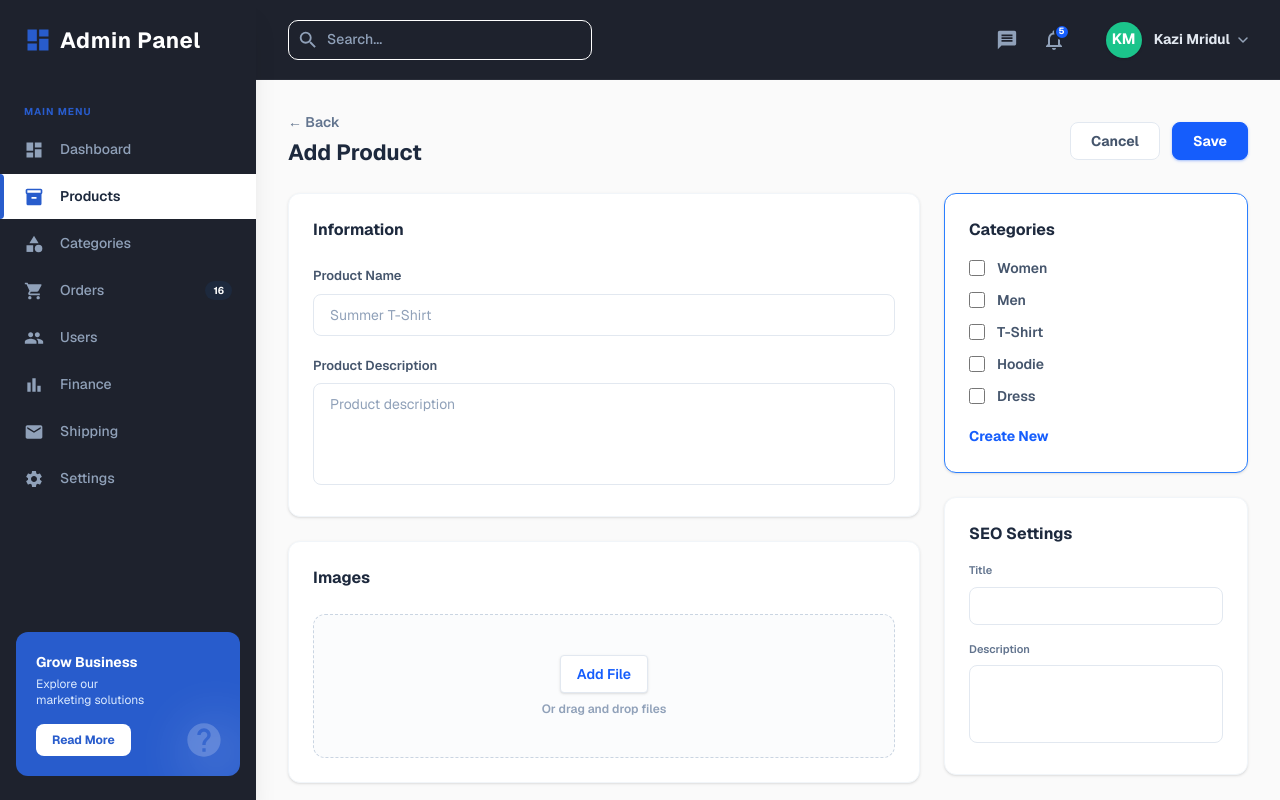
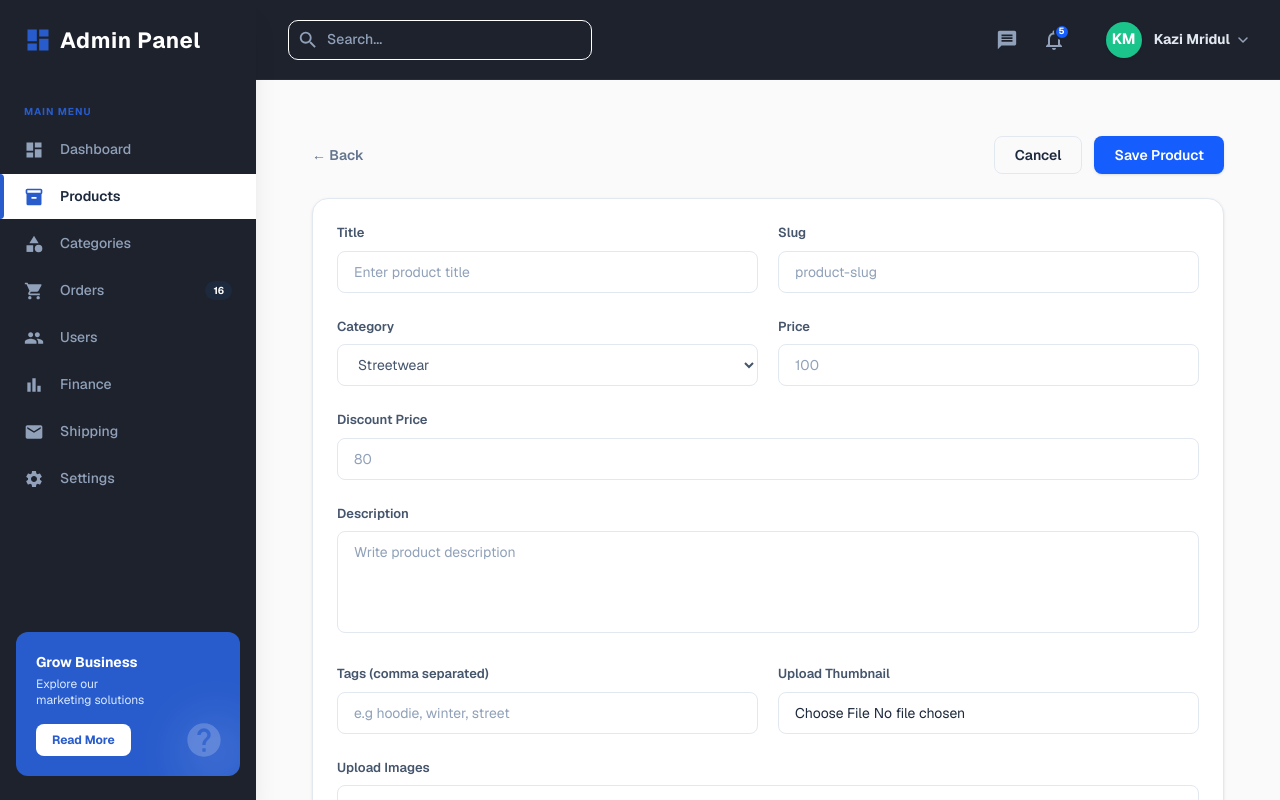
Before and after one commit to midu100/E-commece-FullStack, a Next.js app in the folder client/: page /admin/products/add in a window 1280 px wide. Built offline with nearby package versions, Linux system fonts and the light colour scheme.

Commit message:
add Product

```diff
--- a/client/app/(admin)/admin/products/add/page.jsx
+++ b/client/app/(admin)/admin/products/add/page.jsx
@@ -1,179 +1,206 @@
 "use client";
-import React, { useState } from 'react';
-import Link from 'next/link';
+import React, { useState } from "react";
+import Link from "next/link";
 
 const AddProduct = () => {
-  const [hasMultipleOptions, setHasMultipleOptions] = useState(true);
+  const [variants,setVariants] = useState([{id : Date.now(),sku:`KN-${Math.floor(Math.random()*1000)}`,color:'',size:'',stock:'' }])
+  const [newProduct,setNewProduct] = useState({title:'',slug:'',description:'',category:'',price:'',discountPercentage:'',variants:'',tags:''})
+
+  const handleAddNewVariants = ()=>{
+    const existVariant = [...variants]
+    existVariant.push({
+      id: Date.now(), sku:`KN-${Math.floor(Math.random()*1000)}`,color:'',size:'',stock:''
+    })
+    setVariants(existVariant)
+  }
+
+
+  const handleCancelVriants = (id)=>{
+
+    if(variants.length > 1){
+      const updatedVariantList = variants.filter((item)=>item.id !== id)
+      setVariants(updatedVariantList)
+    }
+
+
+  }
+
+  const handleInputVariant = (id,feild,value)=>{
+    console.log(id,feild,value)
+    let variantInputChange = variants.map((item)=>{
+      if(item.id == id){
+        item[feild] = value
+      }
+      return item
+    })
+   setVariants(variantInputChange)
+
+  }
+
+  console.log(variants)
+
 
   return (
-    <div className="max-w-7xl mx-auto space-y-6">
+    <div className="max-w-5xl mx-auto p-6 space-y-6">
+
       {/* Header */}
-      <div className="flex flex-col sm:flex-row justify-between items-start sm:items-center gap-4">
-        <div>
-          <Link href="/admin/products" className="text-sm font-semibold text-slate-500 hover:text-blue-600 transition-colors flex items-center gap-1 mb-1">
-            &larr; Back
+      <div className="flex justify-between items-center">
+        <Link
+          href="/admin/products"
+          className="text-sm font-semibold text-slate-500 hover:text-blue-600"
+        >
+          ← Back
         </Link>
-          <h2 className="text-[22px] font-bold text-slate-800">Add Product</h2>
-        </div>
-        <div className="flex items-center gap-3">
-          <button className="px-5 py-2 text-sm font-bold text-slate-600 bg-white border border-slate-200 rounded-lg hover:bg-slate-50 transition-colors">
+
+        <div className="flex gap-3">
+          <button className="px-5 py-2 text-sm font-semibold border border-slate-200 rounded-lg hover:bg-slate-50">
             Cancel
           </button>
-          <button className="px-5 py-2 text-sm font-bold text-white bg-blue-600 border border-blue-600 rounded-lg hover:bg-blue-700 transition-colors shadow-sm shadow-blue-600/30">
-            Save
+          <button className="px-5 py-2 text-sm font-semibold bg-blue-600 text-white rounded-lg hover:bg-blue-700 shadow-sm">
+            Save Product
           </button>
         </div>
       </div>
 
-      <div className="grid grid-cols-1 lg:grid-cols-3 gap-6">
-        {/* Left Column (Main Content) */}
-        <div className="lg:col-span-2 space-y-6">
+      {/* Card */}
+      <div className="bg-white border border-slate-200 rounded-2xl shadow-sm p-6 space-y-6">
 
-          {/* Information */}
-          <div className="bg-white p-6 rounded-xl border border-slate-100 shadow-sm">
-            <h3 className="font-bold text-slate-800 mb-6">Information</h3>
-            <div className="space-y-5">
-              <div>
-                <label className="block text-[13px] font-semibold text-slate-600 mb-2">Product Name</label>
-                <input
-                  type="text"
-                  className="w-full px-4 py-2.5 text-sm rounded-lg border border-slate-200 focus:outline-none focus:border-blue-500 focus:ring-1 focus:ring-blue-500 transition-colors placeholder-slate-400"
-                  placeholder="Summer T-Shirt"
+        {/* Row 1 */}
+        <div className="flex flex-col md:flex-row gap-5">
+          <div className="flex-1">
+            <label className="block text-[13px] font-semibold text-slate-600 mb-2">Title</label>
+            <input onChange={(e)=>setNewProduct((prev)=>({...prev,title:e.target.valu}))} type="text" placeholder="Enter product title"
+              className="w-full px-4 py-2.5 text-sm rounded-lg border border-slate-200 focus:outline-none focus:border-blue-500 focus:ring-1 focus:ring-blue-500 placeholder-slate-400 transition"
             />
           </div>
+
+          <div className="flex-1">
+            <label className="block text-[13px] font-semibold text-slate-600 mb-2">Slug</label>
+            <input onChange={(e)=>setNewProduct((prev)=>({...prev,slug:e.target.valu}))} type="text" placeholder="product-slug"
+              className="w-full px-4 py-2.5 text-sm rounded-lg border border-slate-200 focus:outline-none focus:border-blue-500 focus:ring-1 focus:ring-blue-500 placeholder-slate-400 transition"
+            />
+          </div>
+        </div>
+
+        {/* Row 2 */}
+        <div className="flex flex-col md:flex-row gap-5">
+          <div className="flex-1">
+            <label className="block text-[13px] font-semibold text-slate-600 mb-2">Category</label>
+            <select onChange={(e)=>setNewProduct((prev)=>({...prev,size:e.target.valu}))} className="w-full px-4 py-2.5 text-sm rounded-lg border border-slate-200 focus:outline-none focus:border-blue-500 focus:ring-1 focus:ring-blue-500 text-slate-600">
+              <option>Streetwear</option>
+              <option>Men</option>
+              <option>Women</option>
+              <option>Hoodie</option>
+            </select>
+          </div>
+
+          <div className="flex-1">
+            <label className="block text-[13px] font-semibold text-slate-600 mb-2">Price</label>
+            <input onChange={(e)=>setNewProduct((prev)=>({...prev,price:e.target.valu}))} type="number" placeholder="100"
+              className="w-full px-4 py-2.5 text-sm rounded-lg border border-slate-200 focus:outline-none focus:border-blue-500 focus:ring-1 focus:ring-blue-500 placeholder-slate-400 transition"
+            />
+          </div>
+        </div>
+
+        {/* Row 3 */}
+        <div className="flex flex-col md:flex-row gap-5">
+          <div className="flex-1">
+            <label className="block text-[13px] font-semibold text-slate-600 mb-2">Discount Price</label>
+            <input onChange={(e)=>setNewProduct((prev)=>({...prev,discountPercentage:e.target.valu}))} type="number" placeholder="80"
+              className="w-full px-4 py-2.5 text-sm rounded-lg border border-slate-200 focus:outline-none focus:border-blue-500 focus:ring-1 focus:ring-blue-500 placeholder-slate-400 transition"
+            />
+          </div>
+        </div>
+
+        {/* Description */}
         <div>
-                <label className="block text-[13px] font-semibold text-slate-600 mb-2">Product Description</label>
-                <textarea
-                  rows="4"
-                  className="w-full px-4 py-2.5 text-sm rounded-lg border border-slate-200 focus:outline-none focus:border-blue-500 focus:ring-1 focus:ring-blue-500 transition-colors placeholder-slate-400 resize-none"
-                  placeholder="Product description"
-                ></textarea>
+          <label className="block text-[13px] font-semibold text-slate-600 mb-2">Description</label>
+          <textarea onChange={(e)=>setNewProduct((prev)=>({...prev,description:e.target.valu}))} rows={4}
+            placeholder="Write product description"
+            className="w-full px-4 py-2.5 text-sm rounded-lg border border-slate-200 focus:outline-none focus:border-blue-500 focus:ring-1 focus:ring-blue-500 placeholder-slate-400 transition resize-none"
+          />
         </div>
+
+        {/* Tags + Thumbnail */}
+        <div className="flex flex-col md:flex-row gap-5">
+          <div className="flex-1">
+            <label className="block text-[13px] font-semibold text-slate-600 mb-2">Tags (comma separated)</label>
+            <input onChange={(e)=>setNewProduct((prev)=>({...prev,tags:e.target.valu}))} type="text"
+              placeholder="e.g hoodie, winter, street"
+              className="w-full px-4 py-2.5 text-sm rounded-lg border border-slate-200 focus:outline-none focus:border-blue-500 focus:ring-1 focus:ring-blue-500 placeholder-slate-400 transition"
+            />
+          </div>
+
+          <div className="flex-1">
+            <label className="block text-[13px] font-semibold text-slate-600 mb-2">Upload Thumbnail</label>
+            <input type="file"
+              className="w-full px-4 py-2.5 text-sm rounded-lg border border-slate-200 focus:outline-none focus:border-blue-500 focus:ring-1 focus:ring-blue-500 placeholder-slate-400 transition"
+            />
           </div>
         </div>
 
         {/* Images */}
-          <div className="bg-white p-6 rounded-xl border border-slate-100 shadow-sm">
-            <h3 className="font-bold text-slate-800 mb-6">Images</h3>
-            <div className="border border-dashed border-slate-300 rounded-xl p-10 flex flex-col items-center justify-center bg-slate-50/50 hover:bg-slate-50 transition-colors cursor-pointer">
-               <button className="px-4 py-2 bg-white border border-slate-200 rounded text-blue-600 font-semibold text-sm mb-2 shadow-sm">Add File</button>
-               <p className="text-xs font-semibold text-slate-400">Or drag and drop files</p>
-            </div>
-          </div>
-
-          {/* Price */}
-          <div className="bg-white p-6 rounded-xl border border-slate-100 shadow-sm">
-            <h3 className="font-bold text-slate-800 mb-6">Price</h3>
-            <div className="grid grid-cols-1 sm:grid-cols-2 gap-5 mb-5">
         <div>
-                <label className="block text-[13px] font-semibold text-slate-600 mb-2">Product Price</label>
-                <input
-                  type="text"
-                  className="w-full px-4 py-2.5 text-sm rounded-lg border border-slate-200 focus:outline-none focus:border-blue-500 focus:ring-1 focus:ring-blue-500 placeholder-slate-400"
-                  placeholder="Enter price"
+          <label className="block text-[13px] font-semibold text-slate-600 mb-2">Upload Images</label>
+          <input multiple type="file"
+            className="w-full px-4 py-2.5 text-sm rounded-lg border border-slate-200 focus:outline-none focus:border-blue-500 focus:ring-1 focus:ring-blue-500 placeholder-slate-400 transition"
           />
-              </div>
-              <div>
-                <label className="block text-[13px] font-semibold text-slate-600 mb-2">Discount Price</label>
-                <input
-                  type="text"
-                  className="w-full px-4 py-2.5 text-sm rounded-lg border border-slate-200 focus:outline-none focus:border-blue-500 focus:ring-1 focus:ring-blue-500 placeholder-slate-400"
-                  placeholder="Price at Discount"
-                />
-              </div>
-            </div>
-            <div className="flex items-center gap-3">
-              <div className="w-10 h-5 bg-blue-100 rounded-full relative cursor-pointer">
-                <div className="absolute left-1 top-1 w-3 h-3 bg-white rounded-full transition-transform translate-x-5"></div>
-              </div>
-              <span className="text-sm font-semibold text-slate-600">Add tax for this product</span>
-            </div>
         </div>
 
         {/* Variants */}
-          <div className="bg-white p-6 rounded-xl border border-slate-100 shadow-sm">
-            <h3 className="font-bold text-slate-800 mb-6">Variants</h3>
+        <div>
+          <div className="flex items-center justify-between mb-2">
+            <label className="block text-[13px] font-semibold text-slate-600 mb-3">Variant Sample</label>
 
-            <div className="space-y-4">
-              <div className="grid grid-cols-1 sm:grid-cols-4 gap-4 items-end">
-                <div>
-                  <label className="block text-[11px] font-semibold text-slate-500 mb-2">SKU</label>
-                  <input type="text" className="w-full px-4 py-2.5 text-sm rounded-lg border border-slate-200 focus:outline-none focus:border-blue-500 bg-white" placeholder="e.g. TSH-001" />
+            <button onClick={handleAddNewVariants} className="px-6 py-2 text-sm font-semibold bg-blue-600 text-white rounded-lg hover:bg-blue-700 shadow-sm">
+              Add Variants +
+            </button>
           </div>
-                <div>
-                  <label className="block text-[11px] font-semibold text-slate-500 mb-2">Size</label>
-                  <select className="w-full px-4 py-2.5 text-sm rounded-lg border border-slate-200 focus:outline-none focus:border-blue-500 text-slate-700 bg-white">
+
+          {
+            variants.map((item)=>(
+
+              <div key={item.id} className="flex flex-wrap gap-4 mb-2">
+                <input onChange={(e)=>handleInputVariant(item.id,'sku',e.target.value)} type="text" placeholder="SKU"
+                  className="flex-1 min-w-[150px] px-4 py-2.5 text-sm rounded-lg border border-slate-200 focus:outline-none focus:border-blue-500 focus:ring-1 focus:ring-blue-500"
+                />
+                <input  onChange={(e)=>handleInputVariant(item.id,'color',e.target.value)} type="text" placeholder="Color"
+                  className="flex-1 min-w-[120px] px-4 py-2.5 text-sm rounded-lg border border-slate-200 focus:outline-none focus:border-blue-500 focus:ring-1 focus:ring-blue-500"
+                />
+                <select  onChange={(e)=>handleInputVariant(item.id,'size',e.target.value)} className="flex-1 min-w-[120px] px-4 py-2.5 text-sm rounded-lg border border-slate-200 focus:outline-none focus:border-blue-500 focus:ring-1 focus:ring-blue-500">
                   <option>S</option>
                   <option>M</option>
                   <option>L</option>
                   <option>XL</option>
-                    <option>XXL</option>
                 </select>
+                <input  onChange={(e)=>handleInputVariant(item.id,'stock',e.target.value)} type="number" placeholder="Stock"
+                  className="flex-1 min-w-[100px] px-4 py-2.5 text-sm rounded-lg border border-slate-200 focus:outline-none focus:border-blue-500 focus:ring-1 focus:ring-blue-500"
+                />
+                {
+                  variants.length > 1 && (
+                    <button onClick={(e)=>handleCancelVriants(item.id)} className="px-6 py-2 text-sm font-semibold bg-red-600 text-white rounded-lg hover:bg-red-700 shadow-sm">x</button>
+                  )
+                }
+
               </div>
-                <div>
-                  <label className="block text-[11px] font-semibold text-slate-500 mb-2">Color</label>
-                  <input type="text" className="w-full px-4 py-2.5 text-sm rounded-lg border border-slate-200 focus:outline-none focus:border-blue-500 bg-white" placeholder="e.g. Red" />
-                </div>
-                <div>
-                  <label className="block text-[11px] font-semibold text-slate-500 mb-2">Stock</label>
-                  <input type="number" className="w-full px-4 py-2.5 text-sm rounded-lg border border-slate-200 focus:outline-none focus:border-blue-500 bg-white" placeholder="0" />
-                </div>
-              </div>
-              <button className="text-sm font-bold text-blue-600 mt-2 hover:text-blue-700 flex items-center gap-1">+ Add Another Variant</button>
-            </div>
+
+            ))
+          }
+
         </div>
 
       </div>
 
-        {/* Right Column (Sidebar form items) */}
-        <div className="space-y-6">
-          {/* Categories */}
-          <div className="bg-white p-6 rounded-xl border border-blue-500 shadow-sm">
-            <h3 className="font-bold text-slate-800 mb-4">Categories</h3>
-            <div className="space-y-3">
-              {['Women', 'Men', 'T-Shirt', 'Hoodie', 'Dress'].map((cat) => (
-                <label key={cat} className="flex items-center gap-3 cursor-pointer">
-                  <input type="checkbox" className="w-4 h-4 rounded border-slate-300 text-blue-600 focus:ring-blue-500" />
-                  <span className="text-sm font-semibold text-slate-600">{cat}</span>
-                </label>
-              ))}
-            </div>
-            <button className="text-sm font-bold text-blue-600 mt-5 hover:text-blue-700">Create New</button>
+      {/* Bottom */}
+      <div className="flex justify-end gap-3">
+        <button type="reset" className="px-6 py-2 text-sm font-semibold border border-slate-200 rounded-lg hover:bg-slate-50">
+          Cancel
+        </button>
+        <button className="px-6 py-2 text-sm font-semibold bg-blue-600 text-white rounded-lg hover:bg-blue-700 shadow-sm">
+          Save Product
+        </button>
       </div>
 
-
-          {/* SEO Settings */}
-          <div className="bg-white p-6 rounded-xl border border-slate-100 shadow-sm">
-            <h3 className="font-bold text-slate-800 mb-4">SEO Settings</h3>
-            <div className="space-y-4">
-              <div>
-                <label className="block text-[11px] font-semibold text-slate-500 mb-2">Title</label>
-                <input
-                  type="text"
-                  className="w-full px-4 py-2 text-sm rounded-lg border border-slate-200 focus:outline-none focus:border-blue-500"
-                />
-              </div>
-              <div>
-                <label className="block text-[11px] font-semibold text-slate-500 mb-2">Description</label>
-                <textarea
-                  rows="3"
-                  className="w-full px-4 py-2 text-sm rounded-lg border border-slate-200 focus:outline-none focus:border-blue-500 resize-none"
-                ></textarea>
-              </div>
-            </div>
-          </div>
-        </div>
-      </div>
-
-      {/* Bottom Actions */}
-      <div className="flex justify-end gap-3 pt-6">
-        <button className="px-6 py-2 text-sm font-bold text-blue-600 bg-white border border-blue-600 rounded-lg hover:bg-slate-50 transition-colors">
-          Cancel
-        </button>
-        <button className="px-6 py-2 text-sm font-bold text-white bg-blue-600 border border-blue-600 rounded-lg hover:bg-blue-700 transition-colors shadow-sm shadow-blue-600/30">
-          Save
-        </button>
-      </div>
     </div>
   );
 };
--- a/client/proxy.js
+++ b/client/proxy.js
@@ -31,7 +31,7 @@ export async function proxy(request) {
 
     } catch (error) {
       console.log('JWT Error:', error.message);
-      return NextResponse.redirect(new URL('/login', request.url));
+      return NextResponse.redirect(new URL('/signin', request.url));
     }
   }
 
```
Lines whose indentation alone changed are shown as unchanged.
